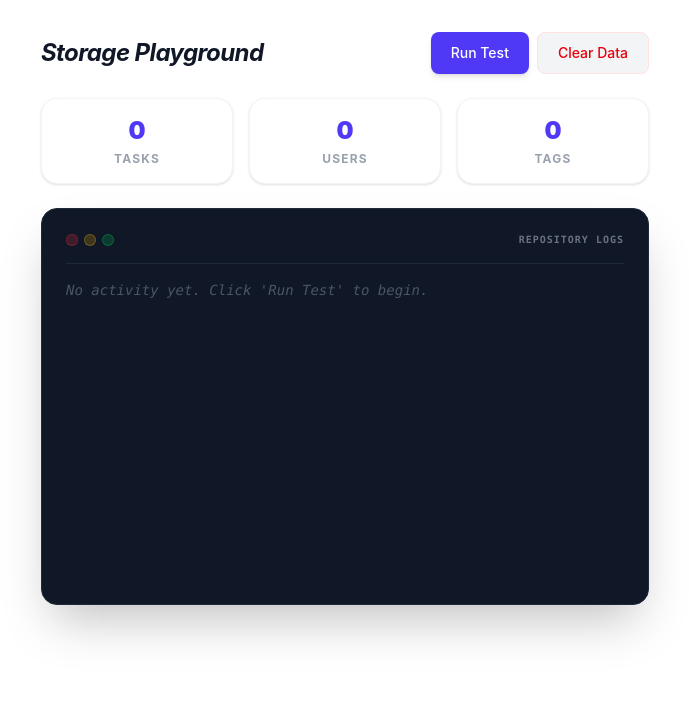
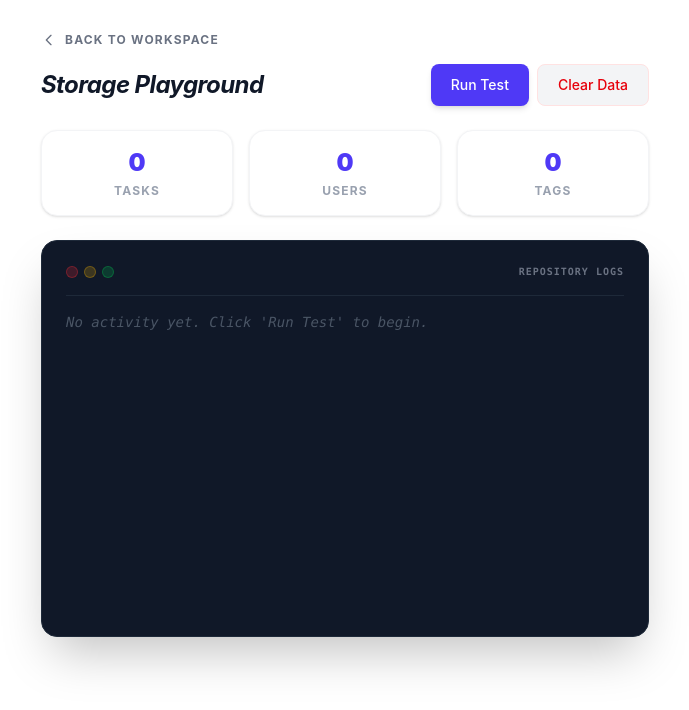
Before and after one commit to MonaSweataSK/ever-quint-assignment, a React (Vite) app: page /playground in a window 1280 px wide. Shown: the top 710 px of the page, without its empty margins (295-984 px from the left). Built offline with nearby package versions, Linux system fonts and the light colour scheme.

Commit message:
feat: add playground navigation and fix username scannability

```diff
--- a/src/components/features/Playground/Playground.tsx
+++ b/src/components/features/Playground/Playground.tsx
@@ -1,4 +1,5 @@
 import React, { useState, useEffect } from 'react';
+import { useNavigate } from 'react-router-dom';
 import { faker } from '@faker-js/faker';
 import { taskRepo } from '../../../db/repositories/TaskRepository';
 import { userRepo } from '../../../db/repositories/UserRepository';
@@ -13,6 +14,7 @@
  * Allows running automated tests and manual database clearing.
  */
 export const Playground: React.FC = () => {
+  const navigate = useNavigate();
   const [logs, setLogs] = useState<string[]>([]);
   const [stats, setStats] = useState({ tasks: 0, users: 0, tags: 0 });
 
@@ -39,10 +41,11 @@
       const statuses: Task['status'][] = ['todo', 'in-progress', 'done'];
 
       // 1. Create User
-      const userId = faker.string.uuid();
+      // Using userName as ID for dummy data scannability in TaskCard
       const firstName = faker.person.firstName();
       const lastName = faker.person.lastName();
       const userName = `${firstName} ${lastName}`;
+      const userId = userName; // Set ID as name for immediate UI feedback
 
       const user: User = {
         id: userId,
@@ -134,11 +137,23 @@
 
   return (
     <div className="p-8 max-w-2xl mx-auto space-y-6">
-      <div className="flex items-center justify-between">
-        <h2 className="text-2xl font-bold text-gray-900 leading-tight tracking-tight italic">Storage Playground</h2>
-        <div className="flex gap-2">
-          <Button onClick={runTest} variant="primary" label="Run Test" />
-          <Button onClick={clearDB} variant="secondary" label="Clear Data" className="text-red-600 border-red-100 hover:bg-red-50" />
+      <div className="flex flex-col gap-4">
+        <button
+          onClick={() => navigate('/')}
+          className="flex items-center gap-2 text-gray-500 hover:text-indigo-600 transition-colors group w-fit"
+        >
+          <svg className="w-4 h-4 transform group-hover:-translate-x-1 transition-transform" fill="none" stroke="currentColor" viewBox="0 0 24 24">
+            <path strokeLinecap="round" strokeLinejoin="round" strokeWidth={2} d="M15 19l-7-7 7-7" />
+          </svg>
+          <span className="text-xs font-bold uppercase tracking-widest">Back to Workspace</span>
+        </button>
+
+        <div className="flex items-center justify-between">
+          <h2 className="text-2xl font-bold text-gray-900 leading-tight tracking-tight italic">Storage Playground</h2>
+          <div className="flex gap-2">
+            <Button onClick={runTest} variant="primary" label="Run Test" />
+            <Button onClick={clearDB} variant="secondary" label="Clear Data" className="text-red-600 border-red-100 hover:bg-red-50" />
+          </div>
         </div>
       </div>
 
```
